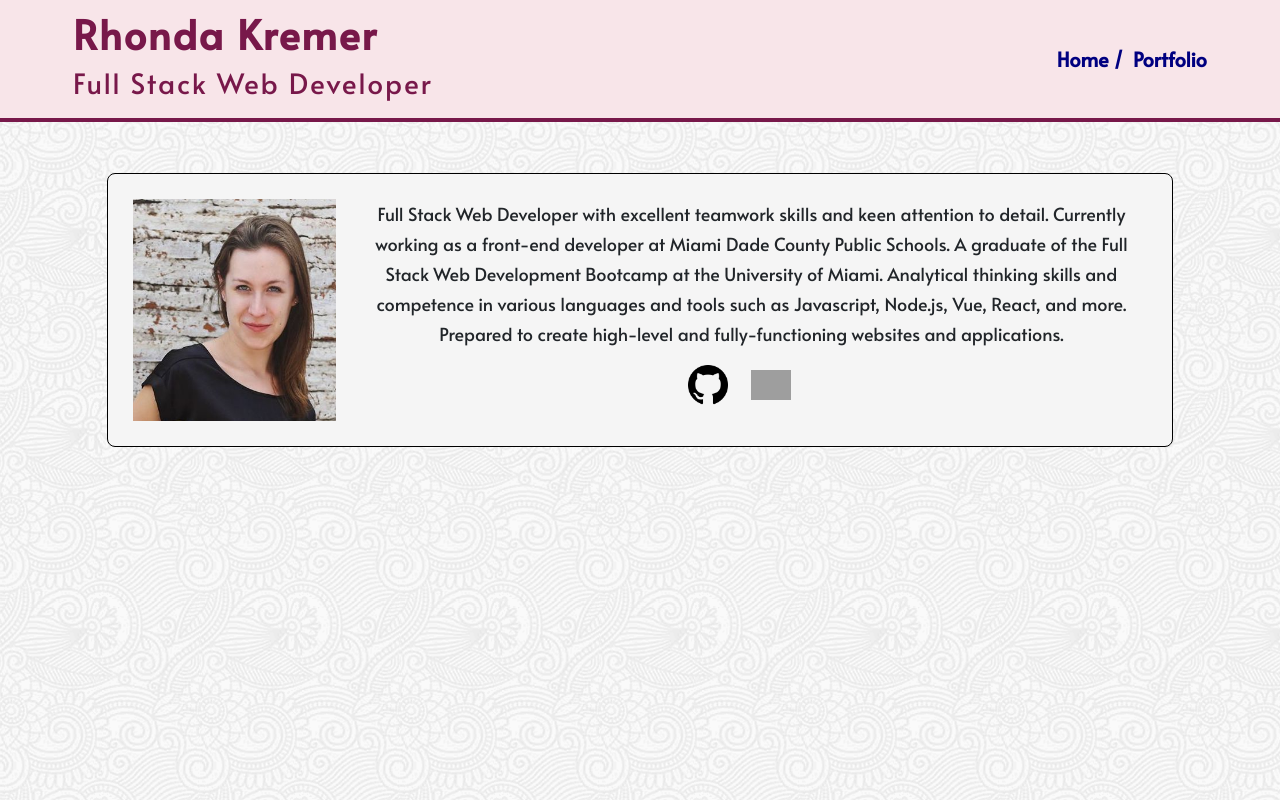
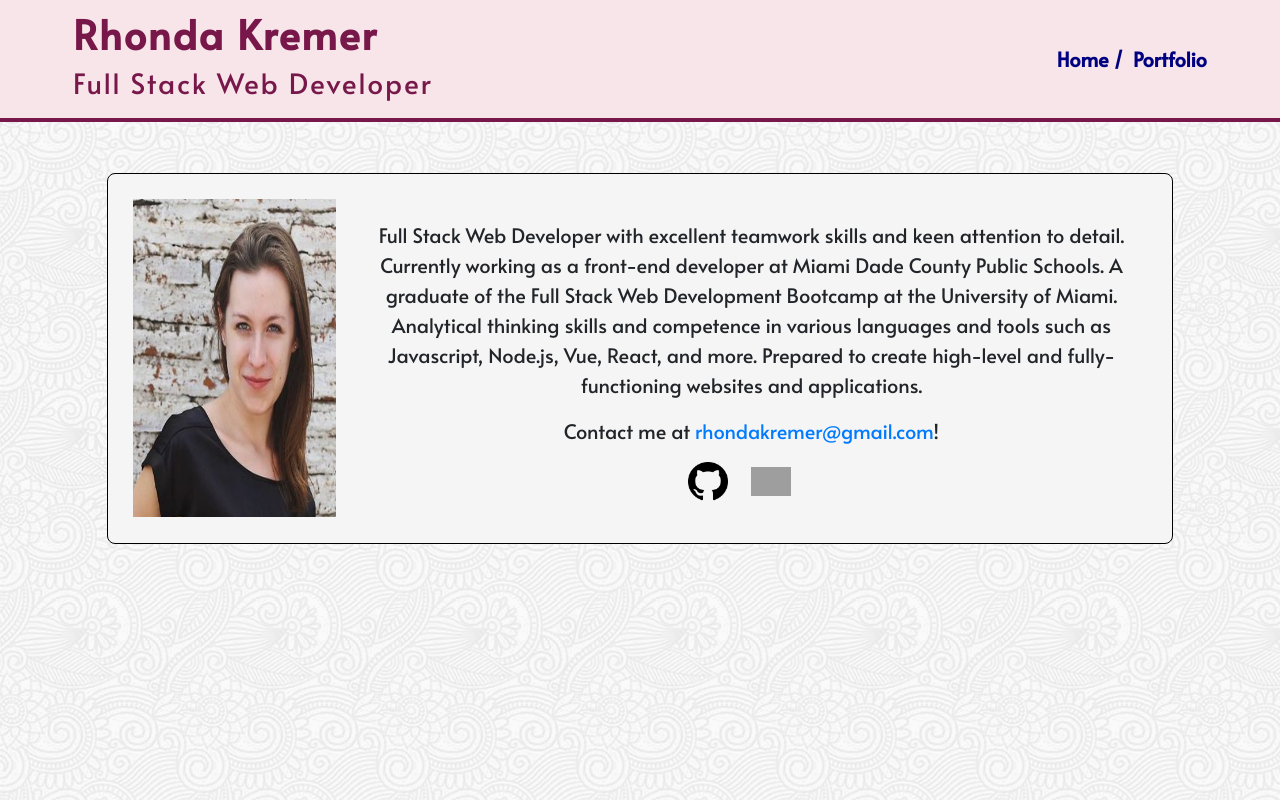
Before and after one commit to rhondakremer/rhondakremer.github.io, a Vue app: page / in a window 1280 px wide. Built offline with nearby package versions, Linux system fonts and the light colour scheme; grey boxes are pictures that could not be loaded.

Commit message:
another build with descriptions of projects

```diff
--- a/src/components/Landing.vue
+++ b/src/components/Landing.vue
@@ -4,6 +4,7 @@
     <div id="brand-statement">
       <p>
         Full Stack Web Developer with excellent teamwork skills and keen attention to detail. Currently working as a front-end developer at Miami Dade County Public Schools. A graduate of the Full Stack Web Development Bootcamp at the University of Miami. Analytical thinking skills and competence in various languages and tools such as Javascript, Node.js, Vue, React, and more. Prepared to create high-level and fully-functioning websites and applications.</p>
+      <p>Contact me at <a href="mailto:rhondakremer@gmail.com" target="_top">rhondakremer@gmail.com</a>!</p>
       <p>
         <a href="https://github.com/rhondakremer" target="_blank"><img src="../assets/github-icon.png" class="icon" style="margin-left: -3%;" /></a>
         <a href="https://www.linkedin.com/in/rhondakremer/" target="_blank"><img src="../assets/linkedin-icon.png" class="icon" /></a>
@@ -37,7 +38,8 @@ export default {
 #brand-statement {
   line-height: 30px;
   margin-left: 2%;
-  font-size: 18px;
+  font-size: 20px;
+  margin-top: 2%;
 }
 
 .icon {
--- a/src/components/Portfolio.vue
+++ b/src/components/Portfolio.vue
@@ -9,6 +9,7 @@
         <p>Deployed: <br><a :href="project.deployed" target="_blank">{{ project.deployed}}</a></p>
         <p>Github: <a :href="project.github" target="_blank">{{ project.github }}</a></p>
         <p>Technologies: {{ project.technologies}}</p>
+        <p class="description">Description: {{ project.description}}</p>
     </div>
     </div>
     <div>
@@ -21,34 +22,39 @@
 <script>
 export default {
     data() {
-        return{
+        return {
             projects: [
                 {   title: "Vue Stock Trader",
                     img: require('../assets/screenshots/ss-vue-stock-trader.png'),
                     alt: 'Vue Stock Trader Screenshot',
                     deployed: 'http://vuejs-stock-trader-app-rhonda.s3-website.us-east-2.amazonaws.com/',
                     github: 'https://github.com/rhondakremer/vue-stock-trader',
-                    technologies: 'Vue.js, Firebase, Axios, AWS S3'
+                    technologies: 'Vue.js, Firebase, Axios, AWS S3',
+                    description: 'Stock trader game to sell and buy stocks, end the day, and save and import information from a previous day.'
                     },
                 {   title: "Meme Wars",
                     img: require('../assets/screenshots/ss-meme-wars.png'),
                     alt: 'Meme Wars Screenshot',
                     deployed: 'https://safe-depths-86355.herokuapp.com/',
                     github: 'https://github.com/rhondakremer/final-project',
-                    technologies: 'React.js, MongoDB, Mongoose, Node.js, Express'
+                    technologies: 'React.js, MongoDB, Mongoose, Node.js, Express',
+                    description: 'A social networking app to see who can make the best meme!'
                     },
                 {   title: "Puppy Click Game",
                     img: require('../assets/screenshots/ss-react-click-game.png'),
                     alt: 'Puppy Click Game Screenshot',
                     deployed: 'https://rhondakremer.github.io/react-click-game/',
                     github: 'https://github.com/rhondakremer/react-click-game',
-                    technologies: 'React.js'},
+                    technologies: 'React.js',
+                    description: 'A memory game- try not to click the same puppy twice!'
+                },
                 {   title: "Positive News Scrape",
                     img: require('../assets/screenshots/ss-news-scraper.png'),
                     alt: 'Positive News Scrape Screenshot',
                     deployed: 'https://arcane-wave-64414.herokuapp.com/',
                     github: 'https://github.com/rhondakremer/news-scrape',
-                    technologies: 'Axios, Cheerio, Express, MongoDB, Mongoose'
+                    technologies: 'Axios, Cheerio, Express, MongoDB, Mongoose',
+                    description: 'Life is hard enough- view only positive news scraped from Positive.news.'
                 },
 
             ]
@@ -145,6 +151,10 @@ a:hover {
   .text {
     font-size: 14px;
   }
+
+  .description {
+    display: none;
+  }
 }
 
 @media screen and (max-width: 400px) {
```
Also changed, not shown: 7 other files (tests, documents, lock files or other folders).
